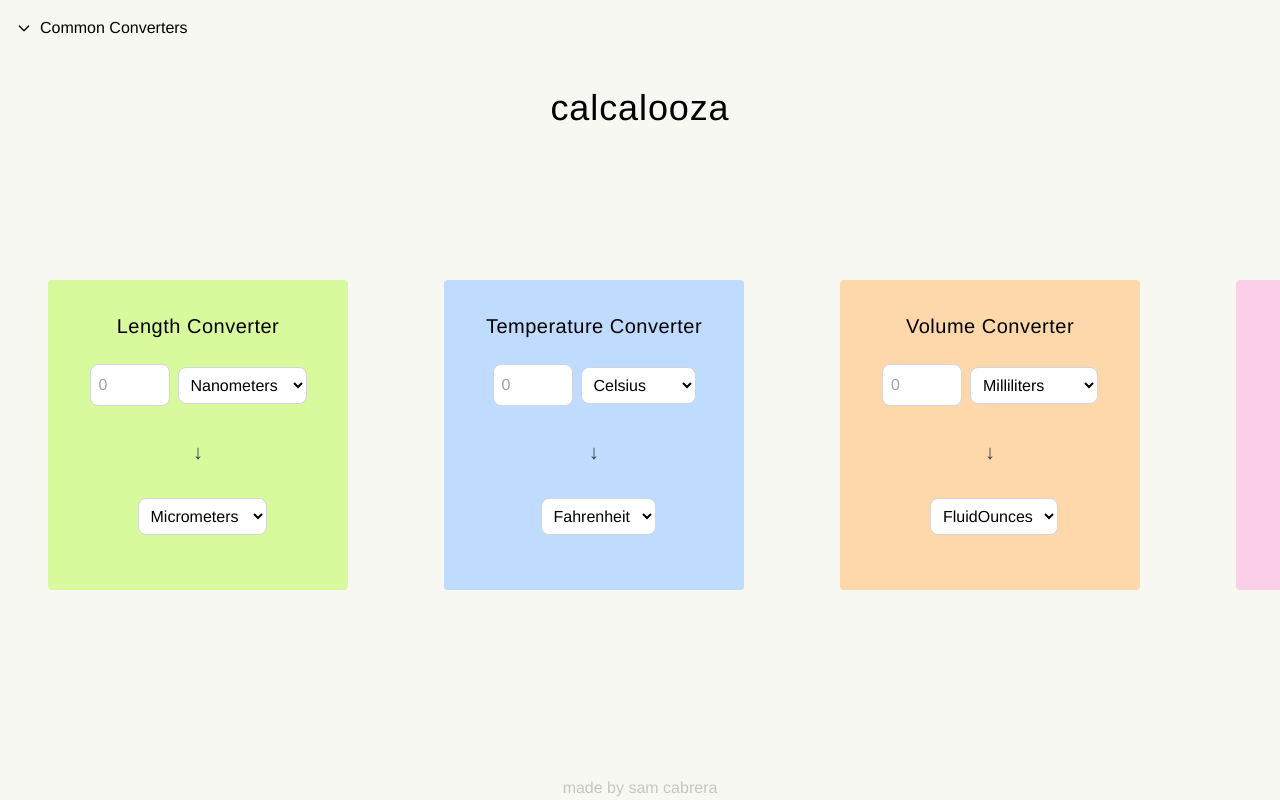
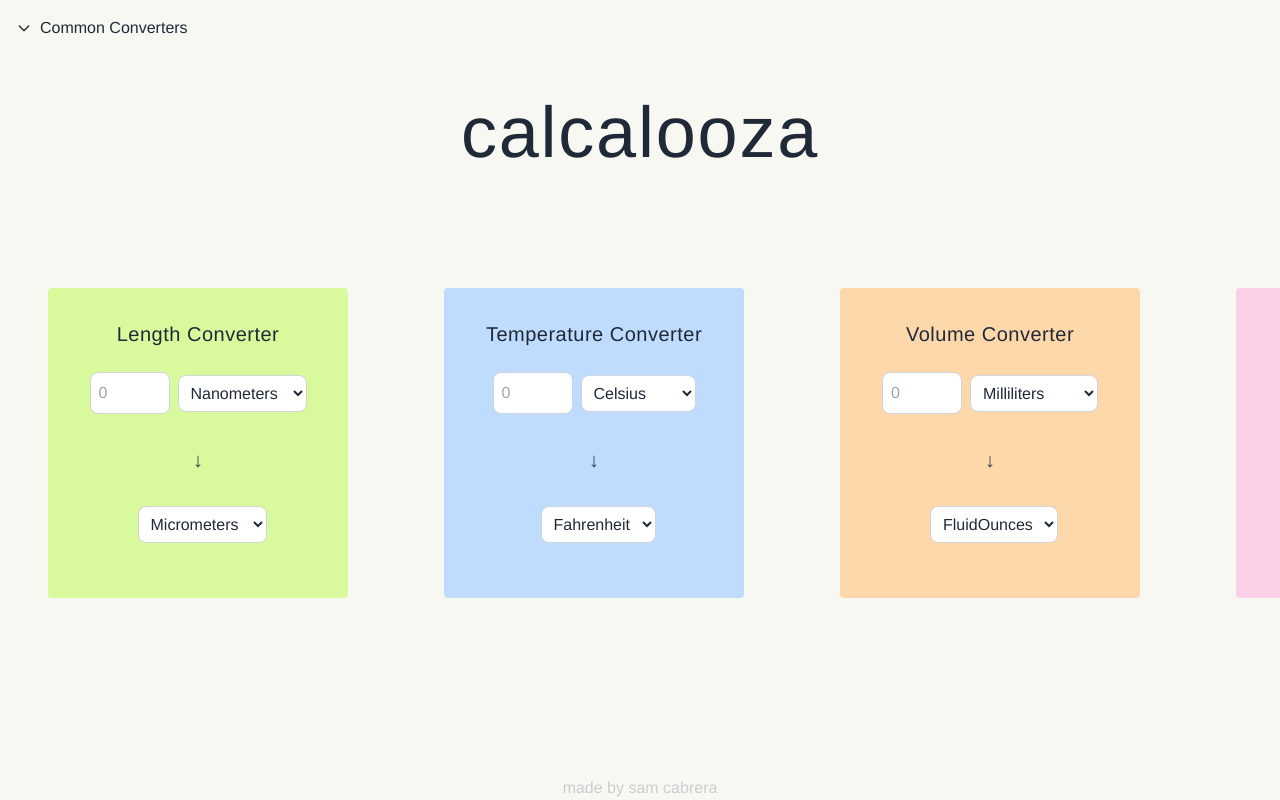
Before and after one commit to samanthacabrera/conversion-calculator, a React (Vite) app: page / in a window 1280 px wide. Built offline with nearby package versions, Linux system fonts and the light colour scheme.

Commit message:
added calculator icon, changed Header and ConverterList

```diff
--- a/index.html
+++ b/index.html
@@ -7,6 +7,7 @@
       rel="stylesheet"
       href="https://cdnjs.cloudflare.com/ajax/libs/font-awesome/6.0.0-beta3/css/all.min.css"
     />
+    <link rel="icon" href="/calculator.png" type="image/png" />
     <title>calcalooza</title>
   </head>
   <body>
--- a/src/App.jsx
+++ b/src/App.jsx
@@ -7,7 +7,7 @@ const App = () => {
   const [selectedCategory, setSelectedCategory] = useState('Common Converters');
 
   return (
-    <div className="flex flex-col items-center min-h-screen">
+    <div className="flex flex-col items-center min-h-screen text-gray-800">
       <Header />
 
       <Nav onSelectCategory={setSelectedCategory}/>
--- a/src/ConverterList.jsx
+++ b/src/ConverterList.jsx
@@ -19,7 +19,7 @@ const ConverterList = ({ selectedCategory }) => {
     return (
         <div className="relative w-full flex flex-col items-center">
             {/* Mobile view */}
-            <div className="flex flex-col space-y-12 lg:hidden">
+            <div className="flex flex-col mt-2 space-y-12 lg:hidden">
                 {convertersToShow.map((converter) => (
                     <div key={converter.value} className="w-full">
                         <Converter conversionType={converter.value} />
@@ -27,7 +27,7 @@ const ConverterList = ({ selectedCategory }) => {
                 ))}
             </div>
             {/* Desktop view */}
-            <div className="hidden overflow-hidden lg:flex lg:justify-start lg:items-center lg:w-full lg:p-12 lg:mt-16 lg:overflow-x-scroll lg:scroll-smooth space-x-24">
+            <div className="hidden overflow-hidden lg:flex lg:justify-start lg:items-center lg:w-full lg:p-12 lg:mt-6 lg:overflow-x-scroll lg:scroll-smooth space-x-24">
                 {convertersToShow.map((converter) => (
                     <div key={converter.value} className="w-full transition duration-300 hover:scale-110 hover:shadow-lg rounded-md">
                     <Converter conversionType={converter.value} />
--- a/src/Header.jsx
+++ b/src/Header.jsx
@@ -2,11 +2,11 @@ import React from "react";
 
 const Header = () => {
     return (
-        <div className="flex flex-col items-center group">
-            <h1 className="text-4xl tracking-wide lowercase p-2 my-16 lg:my-2 lg:mt-20">
+        <div className="flex flex-col items-center group space-y-2 py-4">
+            <h1 className="text-5xl lg:text-7xl tracking-wide lowercase mt-20">
                 Calcalooza
             </h1>
-            <p className="text-gray-600 opacity-0 group-hover:opacity-100 transition-opacity duration-500">
+            <p className="w-2/3 lg:w-full text-xs lg:text-base text-center text-gray-600 opacity-0 group-hover:opacity-100 transition-opacity duration-500">
                Welcome to <span className="italic">Calcalooza</span>, your go-to site for effortless unit conversions. Bookmark us for quick access and explore our wide range of tools below.
             </p>
         </div>
```
Also changed, not shown: public/calculator.png (added).
